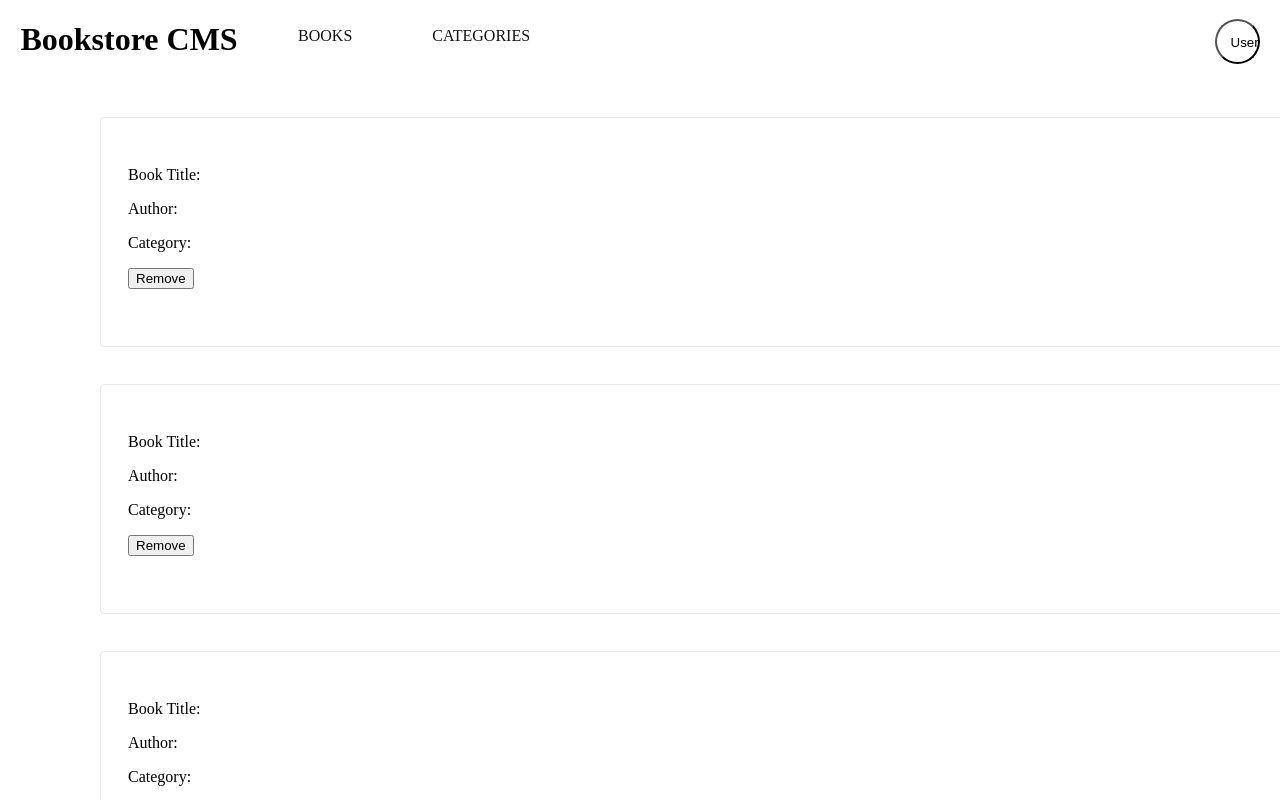
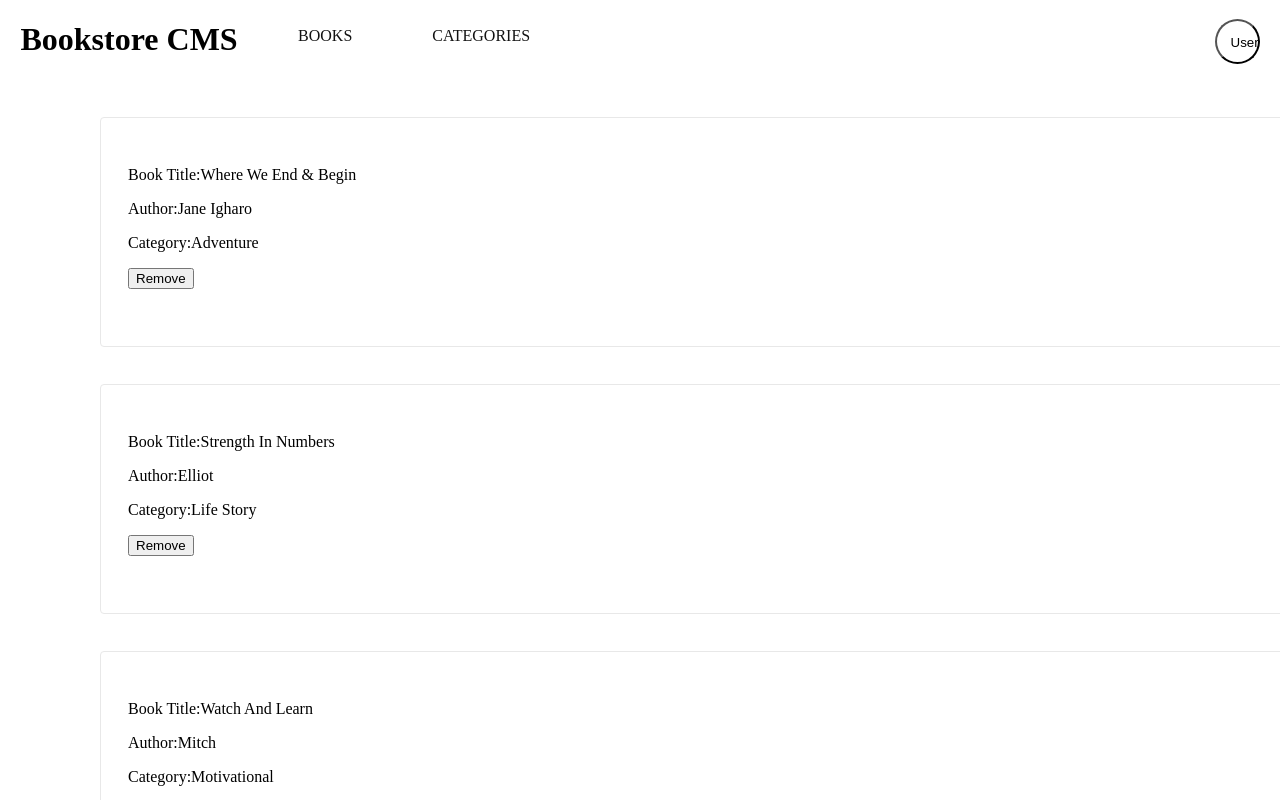
Before and after one commit to David-Kasilia/bookstore-with-react, a React (Create React App) app: page / in a window 1280 px wide. Shown: the top 800 px of the page. Built offline with nearby package versions, Linux system fonts and the light colour scheme; no server answers.

Commit message:
Fix error caused

```diff
--- a/src/components/AddBook.js
+++ b/src/components/AddBook.js
@@ -1,7 +1,7 @@
 /* eslint-disable consistent-return */
 import React, { useState } from 'react';
 import { useDispatch } from 'react-redux';
-import { v4 as uuidv4 } from 'uuid';
+import uuid from 'react-uuid';
 import { createNewBook } from '../redux/books/books';
 
 const AddBook = () => {
@@ -10,7 +10,6 @@ const AddBook = () => {
   const [title, setBookTitle] = useState('');
   const [author, setBookAuthor] = useState('');
   const [category, setBookCategory] = useState('');
-  const [addBookStatus, setAddBookStatus] = useState('idle');
 
   const handleBookTitle = (e) => {
     setBookTitle(e.target.value);
@@ -23,24 +22,15 @@ const AddBook = () => {
     setBookCategory(e.target.value);
   };
 
-  const canAdd = [title, author, category].every(Boolean) && addBookStatus === 'idle';
-
-  const addBookToList = () => {
-    if (canAdd) {
-      try {
-        setAddBookStatus('pending');
-        dispatch(createNewBook({
-          item_id: uuidv4(), title, author, category,
-        })).unwrap();
-        setBookTitle('');
-        setBookAuthor('');
-        setBookCategory('');
-      } catch (error) {
-        return error.message;
-      } finally {
-        setAddBookStatus('idle');
-      }
-    }
+  const addBookToList = (e) => {
+    e.preventDefault();
+    const book = {
+      item_id: uuid(), title, author, category,
+    };
+    dispatch(createNewBook(book));
+    setBookTitle('');
+    setBookAuthor('');
+    setBookCategory('');
   };
 
   return (
--- a/src/components/Book.js
+++ b/src/components/Book.js
@@ -5,34 +5,19 @@ import uuid from 'react-uuid';
 import { useSelector, useDispatch } from 'react-redux';
 import AddBook from './AddBook';
 import BookDetail from './BookDetail';
-import {
-  getBooksList, getBookStatus, getBookError,
-} from '../redux/books/books';
+import { getBooksList } from '../redux/books/books';
 
 const Book = () => {
-  const bookList = useSelector((state) => state.books.books);
-  const bookStatus = useSelector(getBookStatus);
-  const bookError = useSelector(getBookError);
+  const { books } = useSelector((state) => state.books);
   const dispatch = useDispatch();
 
   useEffect(() => {
-    if (bookStatus === 'idle') {
-      dispatch(getBooksList());
-    }
-  }, [bookStatus, dispatch]);
-
-  let content;
-  if (bookStatus === 'Loading') {
-    content = <p className="loading">Loading...</p>;
-  } else if (bookStatus === 'Success') {
-    content = Object.keys(bookList).map((book) => (<BookDetail key={uuid()} books={book} />));
-  } else if (bookStatus === 'Failed') {
-    content = <p>{bookError}</p>;
-  }
+    dispatch(getBooksList());
+  }, []);
 
   return (
     <div>
-      {content}
+      {books.map((book) => (<BookDetail key={uuid()} id={book.item_id} title={book.title} author={book.author} category={book.category} />))}
       <AddBook />
     </div>
   );
--- a/src/components/BookDetail.js
+++ b/src/components/BookDetail.js
@@ -1,36 +1,29 @@
 /* eslint-disable react/prop-types */
 /* eslint-disable react/destructuring-assignment */
 import React from 'react';
-import axios from 'axios';
-import { PropTypes } from 'prop-types';
 import { useDispatch } from 'react-redux';
-import { removeBook } from '../redux/books/books';
+import { removeBookList } from '../redux/books/books';
 
 const BookDetail = (props) => {
-  const {
-    id, title, author, category,
-  } = props;
-
   const dispatch = useDispatch();
 
-  const handleRemove = async () => {
-    await axios.delete(`https://us-central1-bookstore-api-e63c8.cloudfunctions.net/bookstoreApi/apps/ZPIIXJcS0uJKHlhqGIyi/books/${id}`);
-    dispatch(removeBook(id));
+  const handleRemove = () => {
+    dispatch(removeBookList(props.id));
   };
 
   return (
     <div className="bookContainer">
       <p>
         Book Title:
-        {title}
+        {props.title}
       </p>
       <p>
         Author:
-        {author}
+        {props.author}
       </p>
       <p>
         Category:
-        {category}
+        {props.category}
       </p>
       <button type="button" className="removeBtn" onClick={handleRemove}>
         Remove
@@ -39,11 +32,4 @@ const BookDetail = (props) => {
   );
 };
 
-BookDetail.propTypes = {
-  id: PropTypes.string.isRequired,
-  title: PropTypes.string.isRequired,
-  author: PropTypes.string.isRequired,
-  category: PropTypes.string.isRequired,
-};
-
 export default BookDetail;
--- a/src/redux/books/books.js
+++ b/src/redux/books/books.js
@@ -1,109 +1,107 @@
-/* eslint-disable arrow-body-style */
-/* eslint-disable no-param-reassign */
-/* eslint-disable no-unused-expressions */
-import { createSlice, createAsyncThunk } from '@reduxjs/toolkit';
-import axios from 'axios';
-
-const api = 'https://us-central1-bookstore-api-e63c8.cloudfunctions.net/bookstoreApi/apps/ZPIIXJcS0uJKHlhqGIyi/books';
+/* eslint-disable no-console */
+import { createAsyncThunk } from '@reduxjs/toolkit';
 
 // Actions
 const ADD = 'bookStore/books/ADD';
 const REMOVE = 'bookStore/books/REMOVE';
 const FETCH_BOOKS = 'bookStore/books/FETCH_BOOKS';
 
+const api = 'https://us-central1-bookstore-api-e63c8.cloudfunctions.net/bookstoreApi/apps/ZPIIXJcS0uJKHlhqGIyi/books/';
+
 // Initial State
-export const initialState = {
-  books: [],
-  status: 'idle',
-  error: null,
+const initialState = {
+  books: [
+    {
+      item_id: 'item1',
+      title: 'Where We End & Begin',
+      author: 'Jane Igharo',
+      category: 'Adventure',
+    },
+    {
+      item_id: 'item2',
+      title: 'Strength In Numbers',
+      author: 'Elliot',
+      category: 'Life Story',
+    },
+    {
+      item_id: 'item3',
+      title: 'Watch And Learn',
+      author: 'Mitch',
+      category: 'Motivational',
+    },
+  ],
 };
 
 export const getBooksList = createAsyncThunk(
-  'books/getBooksList',
-  async () => {
-    try {
-      const response = await axios.get(api);
-      const books = await response.data;
-      return books;
-    } catch (error) {
-      return error.message;
-    }
+  FETCH_BOOKS,
+  async (args, { dispatch }) => {
+    const response = await fetch(api);
+    const data = await response.json();
+    const books = Object.keys(data).map((key) => {
+      const book = data[key][0];
+      return {
+        item_id: key,
+        ...book,
+      };
+    });
+    dispatch({
+      type: FETCH_BOOKS,
+      payload: books,
+    });
+    return books;
   },
 );
 
-export const createNewBook = createAsyncThunk(
-  'books/createNewBook',
-  async (initialBook) => {
-    try {
-      const response = await axios.post(api, initialBook);
-      return response.data;
-    } catch (error) {
-      return error.message;
-    }
-  },
-);
+export const createNewBook = (book) => async (dispatch) => {
+  try {
+    await fetch(api, {
+      method: 'POST',
+      headers: { 'Content-Type': 'application/json' },
+      body: JSON.stringify(book),
+    });
+    dispatch({
+      type: ADD,
+    });
+    dispatch(getBooksList());
+  } catch (error) {
+    console.log('Book Not Added', error);
+  }
+};
 
-const booksSlice = createSlice({
-  name: 'books',
-  initialState,
-  extraReducers(builder) {
-    builder.addCase(getBooksList.pending, (state) => {
-      state.status = 'Loading';
+export const removeBookList = (id) => (dispatch) => {
+  fetch(`${api}${id}`, {
+    method: 'DELETE',
+  })
+    .then(() => dispatch({
+      type: REMOVE,
+      payload: id,
+    }))
+    .then((data) => {
+      console.log('Remove Book From List', data);
     });
-    builder.addCase(getBooksList.fulfilled, (state, action) => {
-      state.status = 'Success';
-      state.books = action.payload;
-    });
-    builder.addCase(getBooksList.rejected, (state, action) => {
-      state.status = 'Failed';
-      state.error = action.error.message;
-    });
-    builder.addCase(createNewBook.fulfilled, (state, action) => {
-      state.books.push(action.payload);
-    });
-  },
-});
+};
 
 // Reducer Function
 
-export const bookReducer = (state = initialState, action) => {
+const bookReducer = (state = initialState, action) => {
   switch (action.type) {
     case FETCH_BOOKS:
-      return [
+      return {
         ...state,
-      ];
+        books: action.payload,
+      };
 
     case ADD:
-      return [...this.state.first, action.payload];
+      return {
+        ...state,
+      };
 
     case REMOVE:
-      return state.filter((book) => book.item_id !== action.payload);
+      return { books: state.books.filter((book) => book.item_id !== action.payload) };
 
     default:
       return state;
   }
 };
 
-// Fetch Books action From BookStore API
-export const fetchBooks = () => ({
-  type: 'FETCH_BOOKS',
-});
-
-// Add A Book action
-
-export const addBook = (book) => ({
-  type: 'ADD',
-  payload: book,
-});
-
-// Remove a book action
-
-export const removeBook = (index) => ({
-  type: 'REMOVE',
-  payload: index,
-});
-
-export const getBookStatus = (state) => state.books.status;
-export const getBookError = (state) => state.books.error;
-
-export default booksSlice.reducer;
+export default bookReducer;
--- a/src/redux/configureStore.js
+++ b/src/redux/configureStore.js
@@ -1,7 +1,5 @@
 /* eslint-disable import/no-named-as-default */
-import { configureStore, applyMiddleware } from '@reduxjs/toolkit';
-import { combineReducers } from 'redux';
-import thunk from 'redux-thunk';
+import { configureStore, combineReducers } from '@reduxjs/toolkit';
 import bookReducer from './books/books';
 import checkStatus from './categories/categories';
 
@@ -10,6 +8,6 @@ const allReducers = combineReducers({
   status: checkStatus,
 });
 
-const store = configureStore({ reducer: allReducers }, applyMiddleware(thunk));
+const store = configureStore({ reducer: allReducers });
 
 export default store;
```
